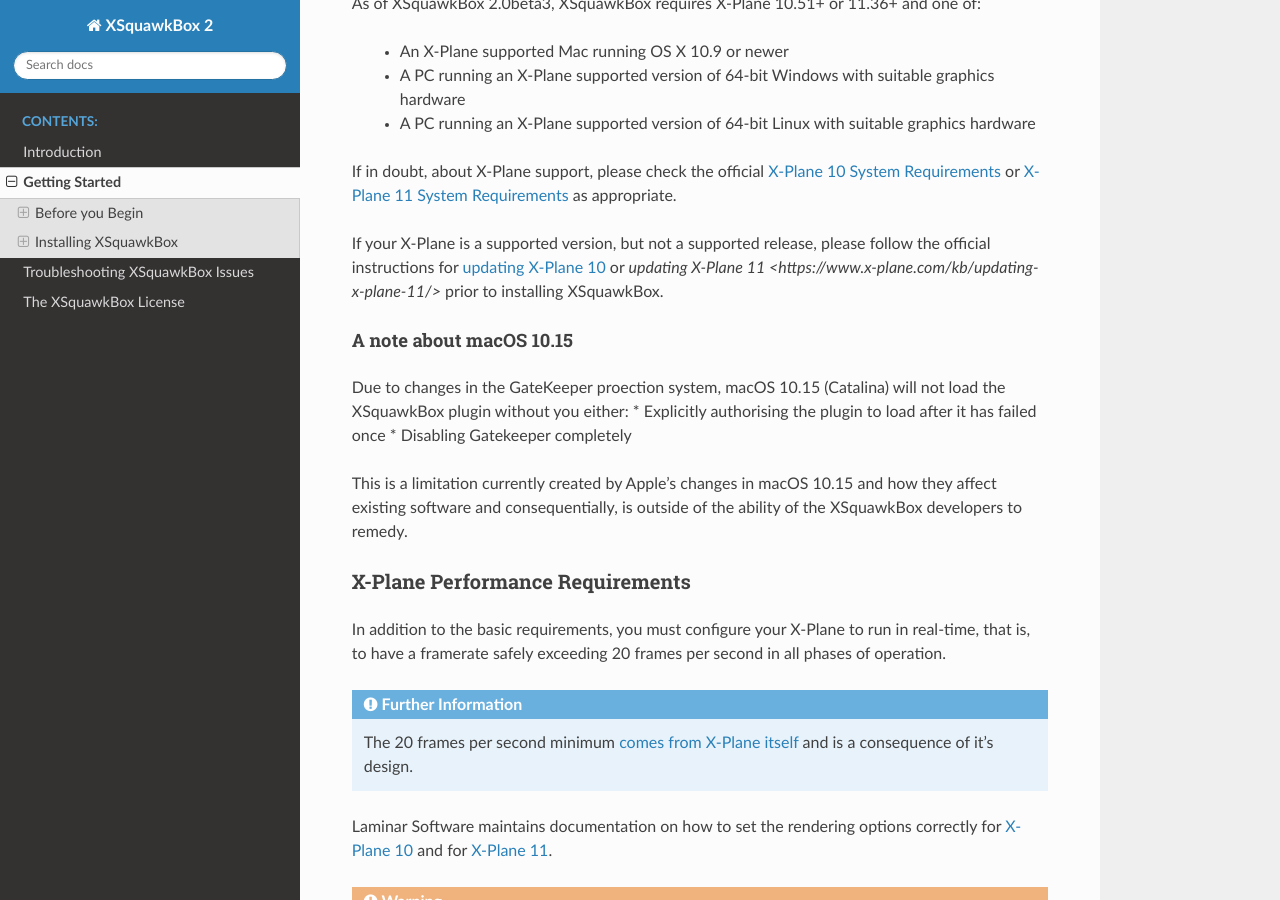
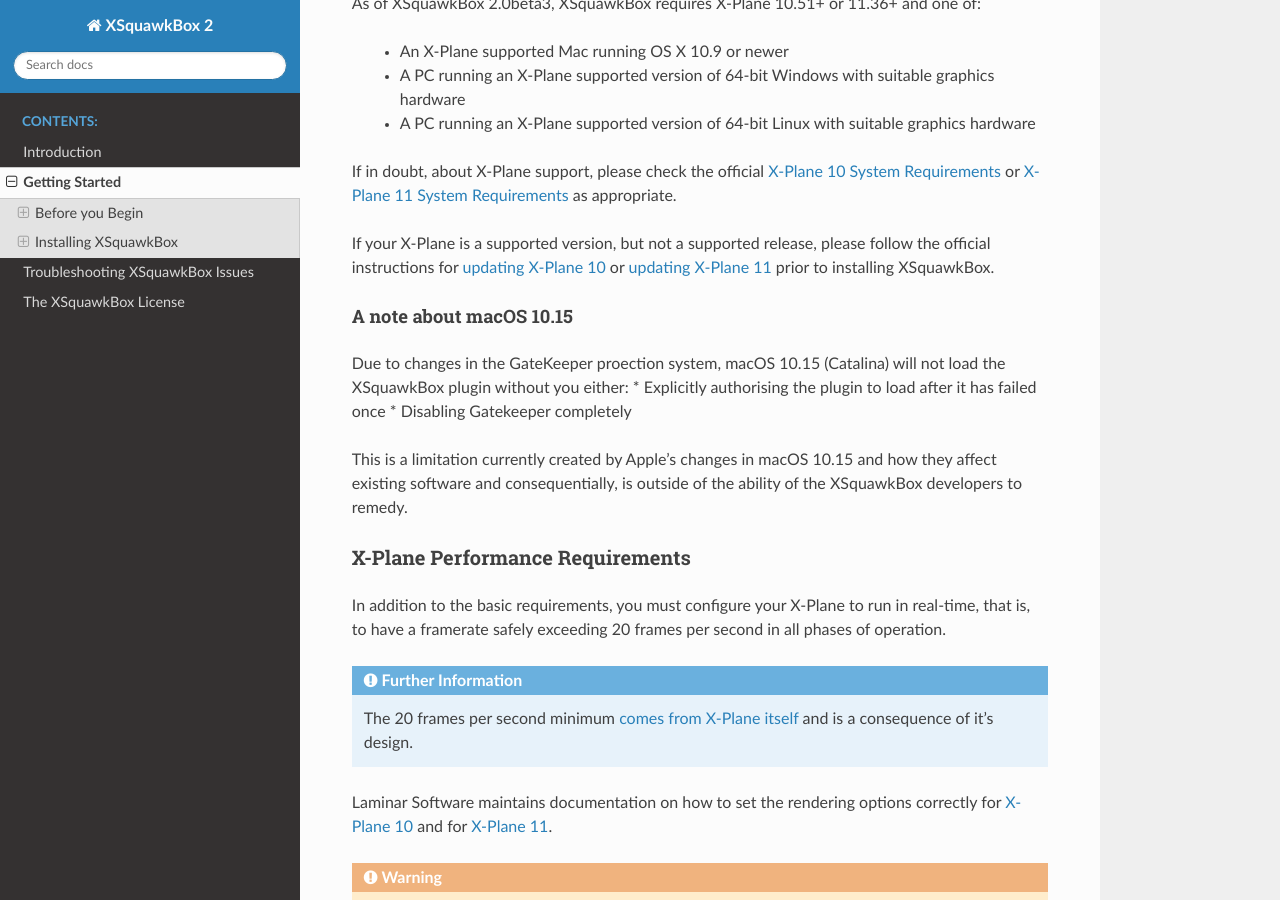
Before and after one commit to xsquawkbox/xsb2-manual, a Sphinx documentation site: the page built from source/getting-started.rst, in a window 1280 px wide and 900 px high, scrolled down 418 px. Built offline with Sphinx 7.4.7 and the Read the Docs theme 2.0.0, drawn with Linux system fonts in a browser that asks for light colours; some of the changed lines change nothing that is shown.

Commit message:
fix broken link

```diff
--- a/source/getting-started.rst
+++ b/source/getting-started.rst
@@ -32,10 +32,11 @@
 .. _X-Plane 11 System Requirements: http://www.x-plane.com/kb/x-plane-11-system-requirements/
 
 If your X-Plane is a supported version, but not a supported release, please
-follow the official instructions for
-`updating X-Plane 10 <https://www.x-plane.com/kb/updating-x-plane/>`_ or
-`updating X-Plane 11 <https://www.x-plane.com/kb/updating-x-plane-11/>` prior
-to installing XSquawkBox.
+follow the official instructions for `updating X-Plane 10`_ or
+`updating X-Plane 11`_ prior to installing XSquawkBox.
+
+.. _updating X-Plane 10: https://www.x-plane.com/kb/updating-x-plane/
+.. _updating X-Plane 11: https://www.x-plane.com/kb/updating-x-plane-11/
 
 A note about macOS 10.15
 ^^^^^^^^^^^^^^^^^^^^^^^^
```
